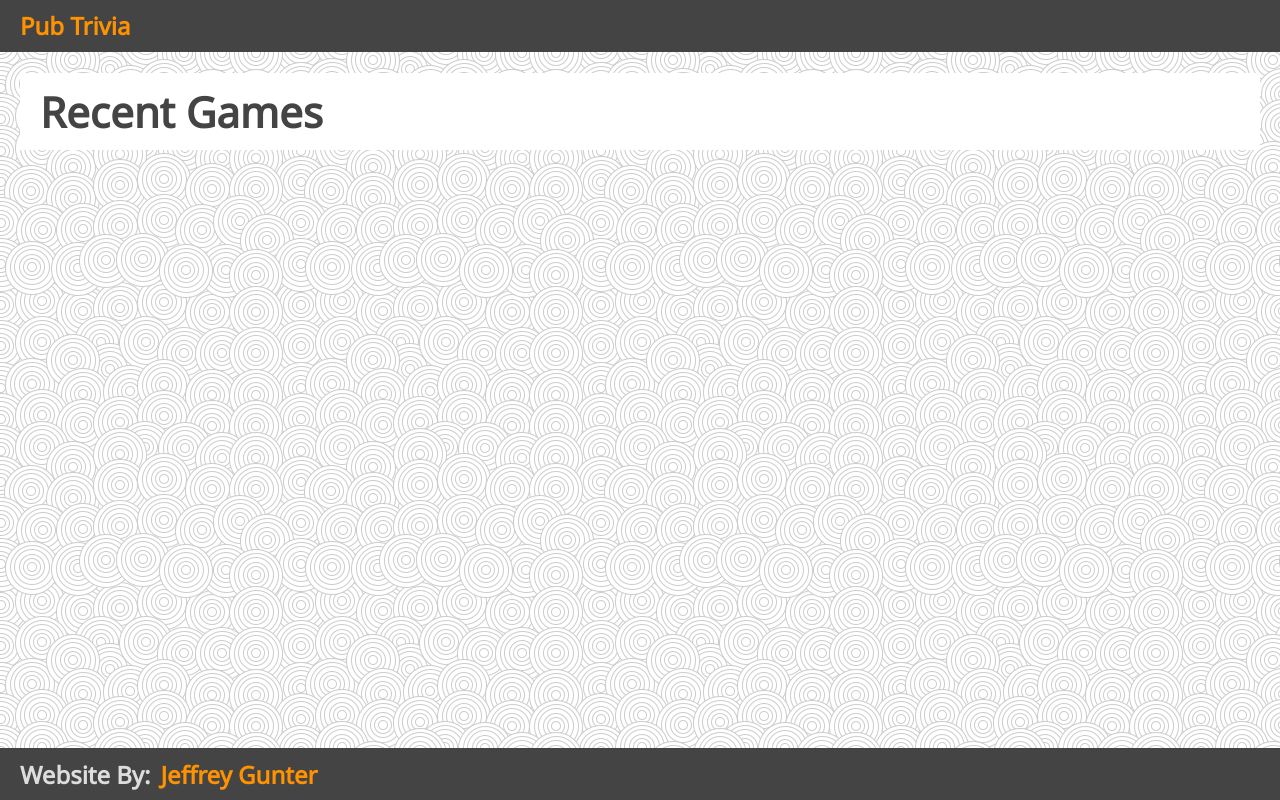
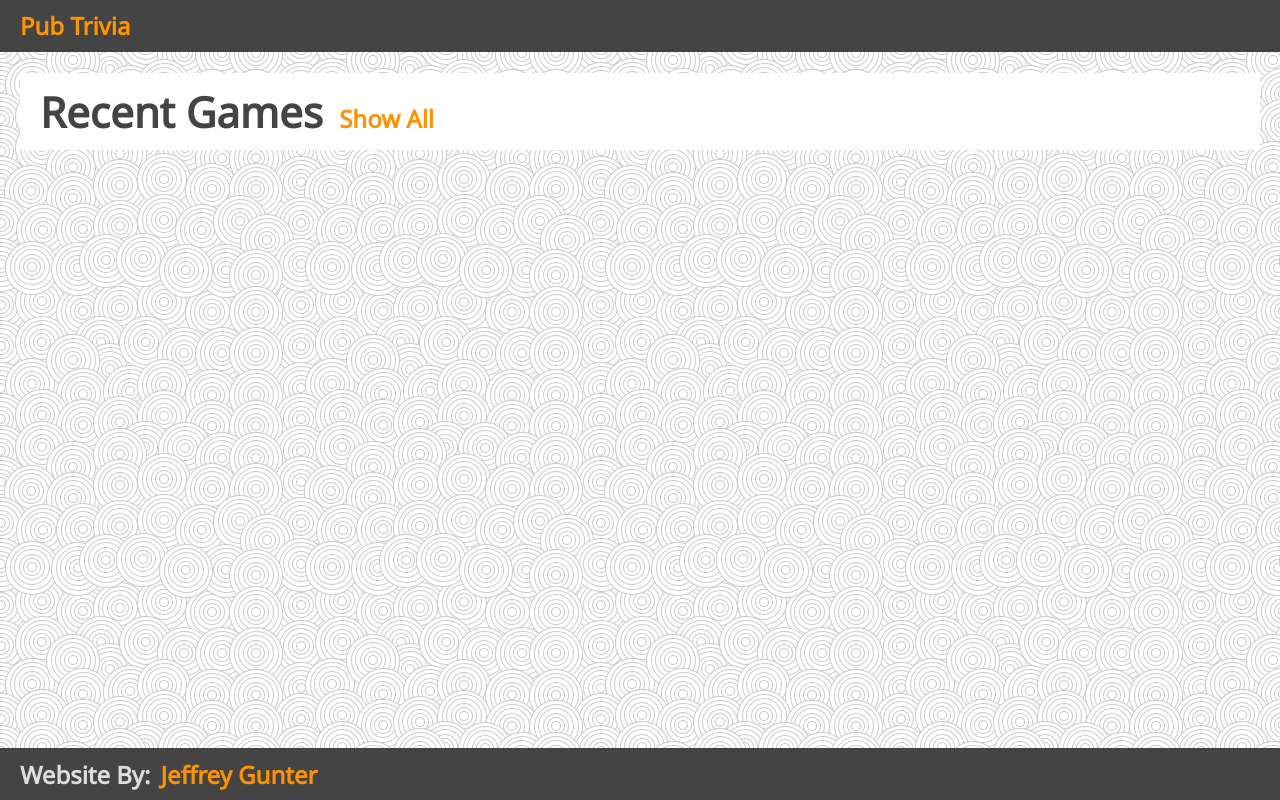
Before and after one commit to jm-gunter/guntweb, a Django app: page /Trivia/ in a window 1280 px wide. Run offline with Django 3.2, Linux system fonts and the light colour scheme; data that the repository does not hold is empty; some libraries are stand-ins or nearby versions.

Commit message:
Update to show most recent 3 games.

```diff
--- a/Trivia/static/Trivia/css/Trivia 2.css
+++ b/Trivia/static/Trivia/css/Trivia 2.css
@@ -6,7 +6,7 @@ Jeff Gunter 2017
 :root {
   --color-p0: #444;
   --color-p1: #FF9200;
-  --color-p2: #FF9200;
+  --color-p2: #FFC170;
   --color-p3: #A1600A;
   --color-p4: #DDD;
 }
@@ -33,6 +33,10 @@ body {
 a {
   text-decoration: none;
   color: var(--color-p1);
+}
+
+a:hover {
+  text-decoration: underline;
 }
 
 .no-bullet-list {
@@ -72,10 +76,6 @@ a {
   float: left;
 }
 
-.running a {
-  color: var(--color-p1);
-}
-
 #header {
   left: 0;
   top: 0;
@@ -108,6 +108,18 @@ a {
   padding: 0px;
   background-color: #fff;
   font-weight: bold;
+}
+
+.page-title ul {
+  list-style: none;
+  margin: 0px;
+  padding: 0px;
+}
+
+.page-title ul li {
+  margin: 0px;
+  padding: 0px;
+  display: inline-block;
 }
 
 .page-title h1 {
--- a/Trivia/templates/Trivia/game_list.html
+++ b/Trivia/templates/Trivia/game_list.html
@@ -3,12 +3,17 @@
 {% block content %}
 
   <div class="page-title">
-      <h1>Recent Games</h1>
+    <ul>
+      <li><h1>{% if show_all %}All{% else %}Recent{% endif %} Games</h1></li>
+      {% if not show_all %}
+        <li><a href="{% url 'game_list' show_all=True %}">Show All</a></li>
+      {% endif %}
+    </ul>
   </div>
 
   {% for game in games %}
     <div class="game-list-item">
-      <h1><a href="{% url 'game_detail' pk=game.pk %}">{{ game.name }}</a></h1>
+        <h1><a href="{% url 'game_detail' pk=game.pk %}">{{ game.name }}</a></h1>
       <!-- add game.description -->
       <div class="game-list-details">
         <ul class="no-bullet-list">
--- a/Trivia/urls.py
+++ b/Trivia/urls.py
@@ -3,7 +3,7 @@ from . import views
 
 urlpatterns = [
     url('^', include('django.contrib.auth.urls')),
-    url(r'^Trivia/$', views.game_list, name='game_list'),
+    url(r'^Trivia(?:/(?P<show_all>[a-zA-Z]+))?/$', views.game_list, name='game_list'),
     url(r'^Trivia/game(?P<pk>\d+)/$', views.game_detail, name='game_detail'),
     url(r'^Trivia/game(?P<game_pk>\d+)/round(?P<pk>\d+)/$', views.round_detail, name='round_detail'),
 ]
--- a/Trivia/views.py
+++ b/Trivia/views.py
@@ -9,9 +9,12 @@ def about(request):
 def contact(request):
     return render(request, 'Trivia/contact.html')
 
-def game_list(request):
-    games = Game.objects.all()
-    return render(request, 'Trivia/game_list.html', {'games' : games})
+def game_list(request, show_all=False):
+    if show_all:
+        games = Game.objects.order_by('-date').all()
+    else:
+        games = Game.objects.order_by('-date')[:3]
+    return render(request, 'Trivia/game_list.html', {'games' : games, 'show_all': show_all,})
 
 def game_detail(request, pk):
     game = get_object_or_404(Game, pk=pk)
```
